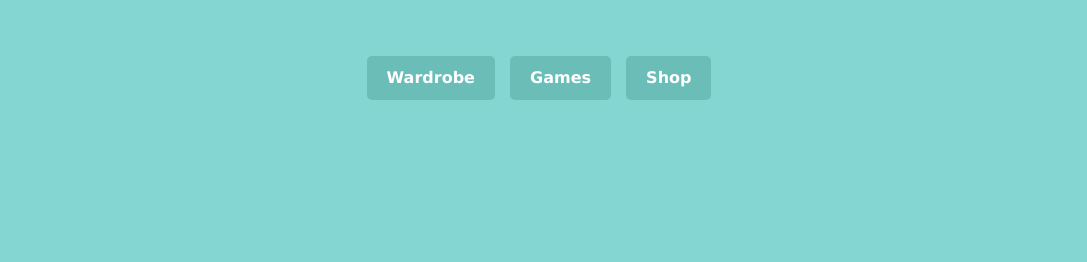
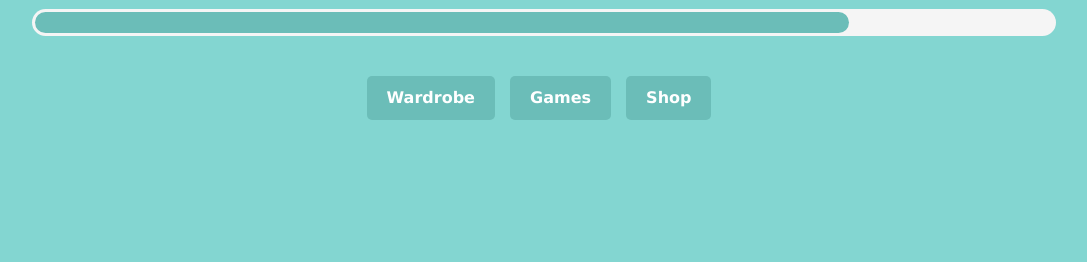
Before and after one commit to Barnesy41/Sustainable-Buddies, a Django app: template under_my_scrum_brella/under_my_scrum_brella/templates/mypet.html in a window 1280 px wide. Shown: the part 538-800 px from the top of the page, without its empty margins (96-1183 px from the left). Run offline with Django 5.2, Linux system fonts and the light colour scheme; the template is opened without the code that fills it, so the values that code supplies are empty.

Commit message:
Added happiness bar design

```diff
--- a/under_my_scrum_brella/under_my_scrum_brella/templates/mypet.html
+++ b/under_my_scrum_brella/under_my_scrum_brella/templates/mypet.html
@@ -4,7 +4,7 @@
  <!--
   ###########################################################################
   #   Author: Oliver Fitzgerald
-  #   Contributors:
+  #   Contributors: Luke Clarke
   #
   #   The author has written all code in this file unless stated otherwise.
   ###########################################################################
@@ -58,6 +58,20 @@
         gap: 20px;
     }
 
+    /* Happiness bar by Luke Clarke */
+    .happiness-container {
+        background-color: whitesmoke;
+        width: 80%;
+        padding: 3px;
+        border-radius: 15px;
+    }
+
+    .happiness-bar {
+        background-color: #6bbdb8;
+        padding: 1%;
+        border-radius: 15px;
+    }
+    /* End of Luke code */
 </style>
 
 <script>
@@ -100,7 +114,14 @@ window.onload = displayImages;
         </div>
     </div>
 </div>
-<br>
+
+<!--Happiness bar by Luke Clarke-->
+<h2>Happiness:</h2>
+<div class="happiness-container">
+    <div class="happiness-bar" style="width: 80%"></div>
+</div>
+<!--End of Luke code-->
+
 
 <div class="full-width-container">
 <div class="buttons">
```
